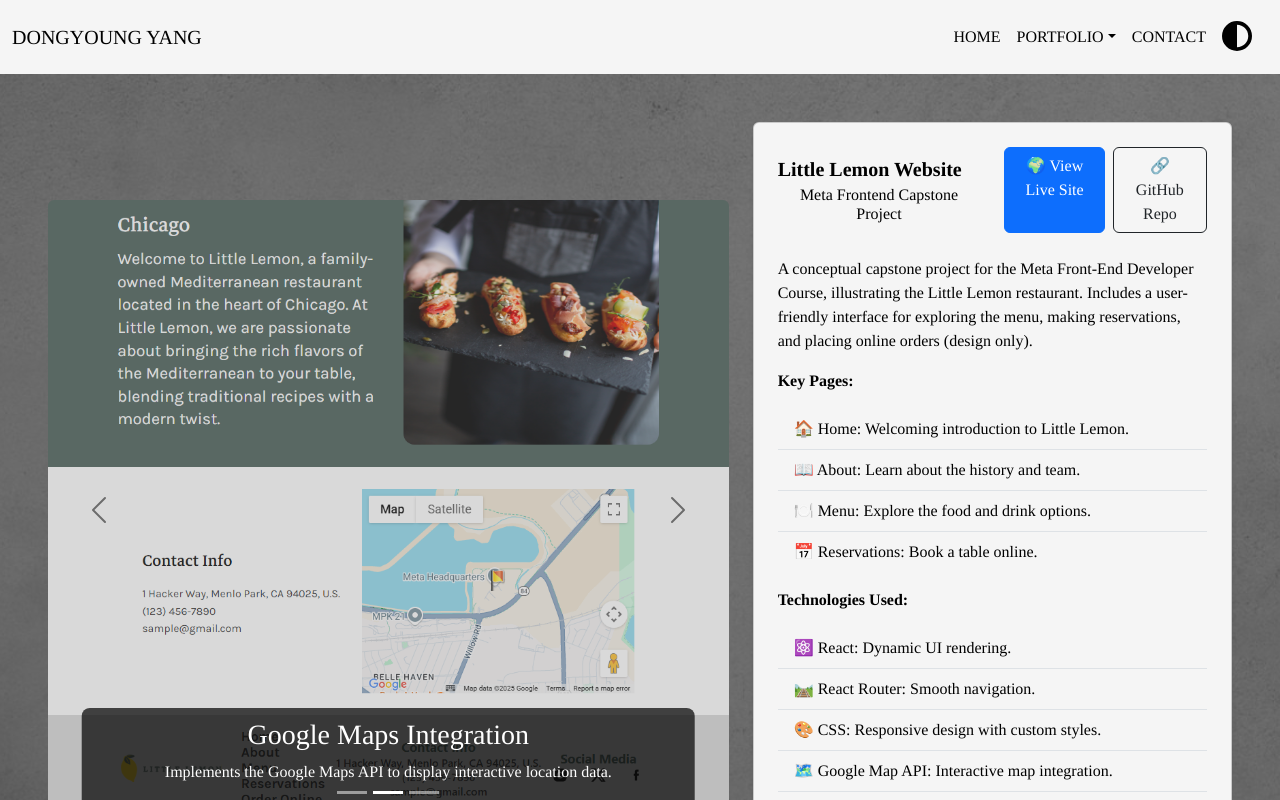
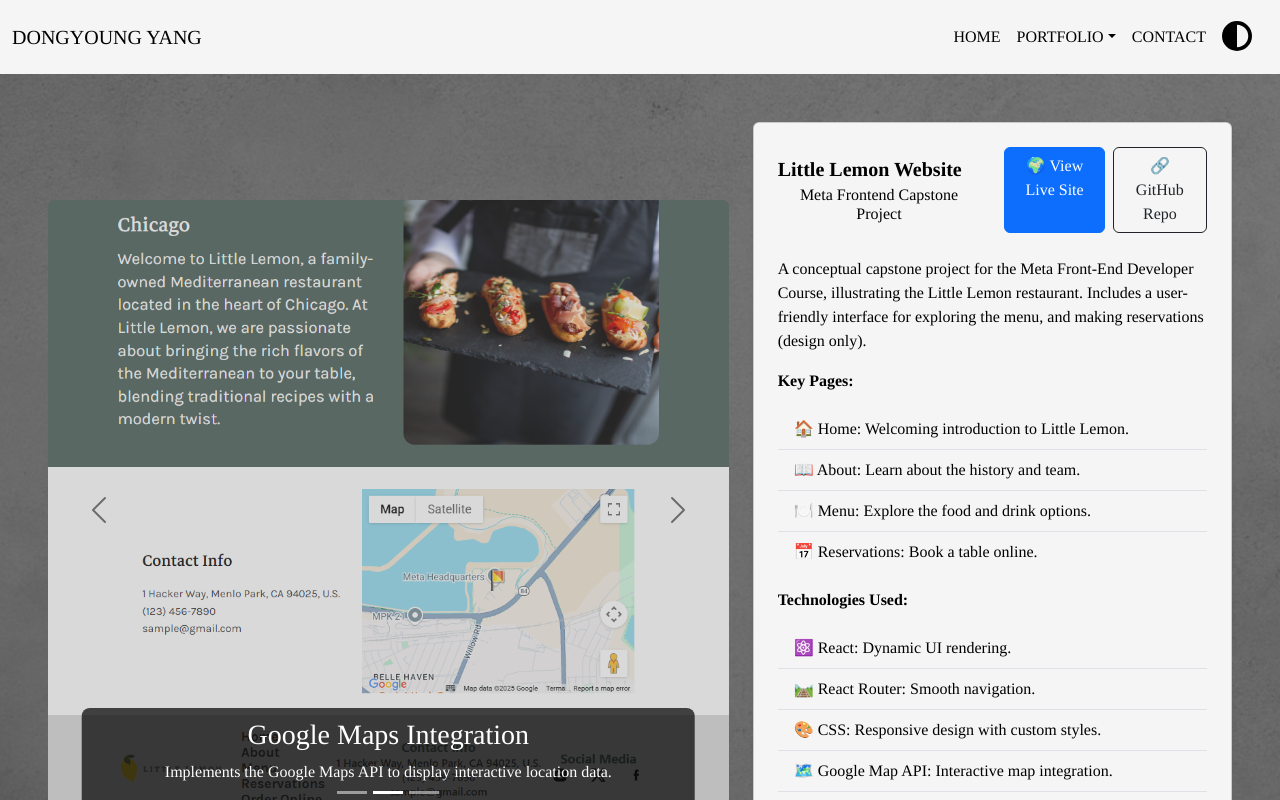
Before and after one commit to ArmsTina/portfolio_website, a React (Create React App) app: page /portfolio1 in a window 1280 px wide. Shown: the top 800 px of the page. Built offline with nearby package versions, Linux system fonts and the light colour scheme.

Commit message:
Text Updated

```diff
--- a/src/pages/Portfolio1.js
+++ b/src/pages/Portfolio1.js
@@ -112,8 +112,8 @@
                 <Card.Text className="text-start mt-4">
                   A conceptual capstone project for the Meta Front-End Developer
                   Course, illustrating the Little Lemon restaurant. Includes a
-                  user-friendly interface for exploring the menu, making
-                  reservations, and placing online orders (design only).
+                  user-friendly interface for exploring the menu, and making
+                  reservations (design only).
                 </Card.Text>
                 <Card.Text className="text-start bold">Key Pages:</Card.Text>
                 <ListGroup variant="flush" className="text-start">
```
